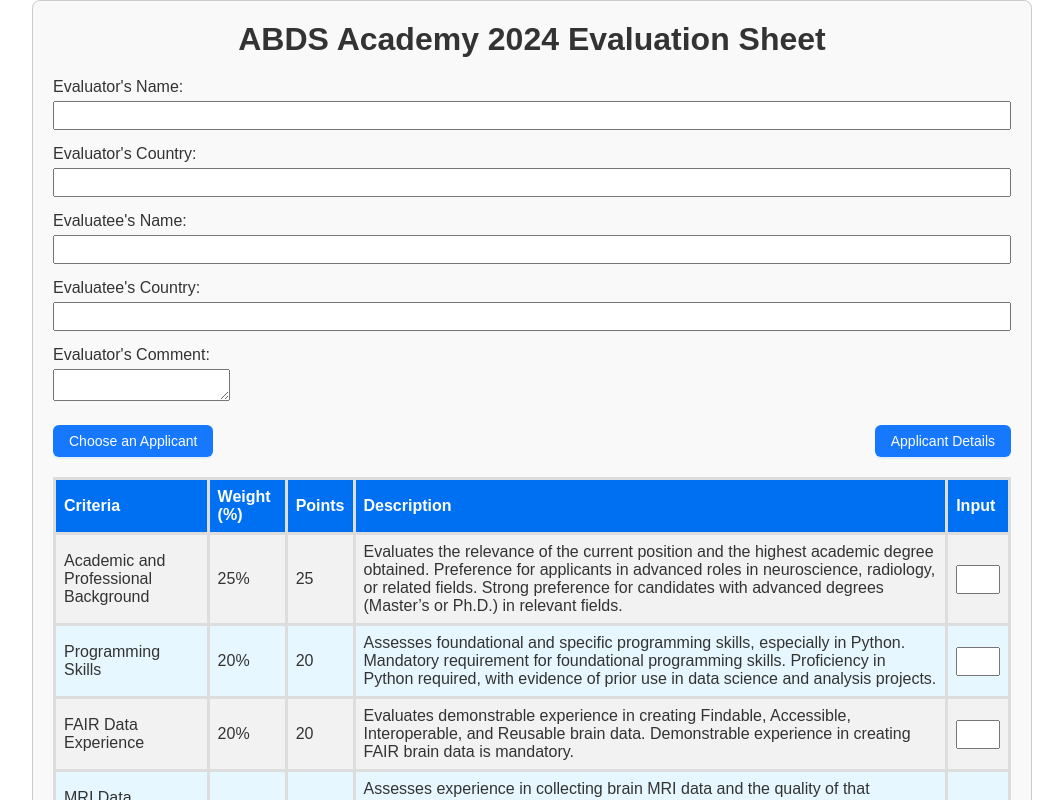
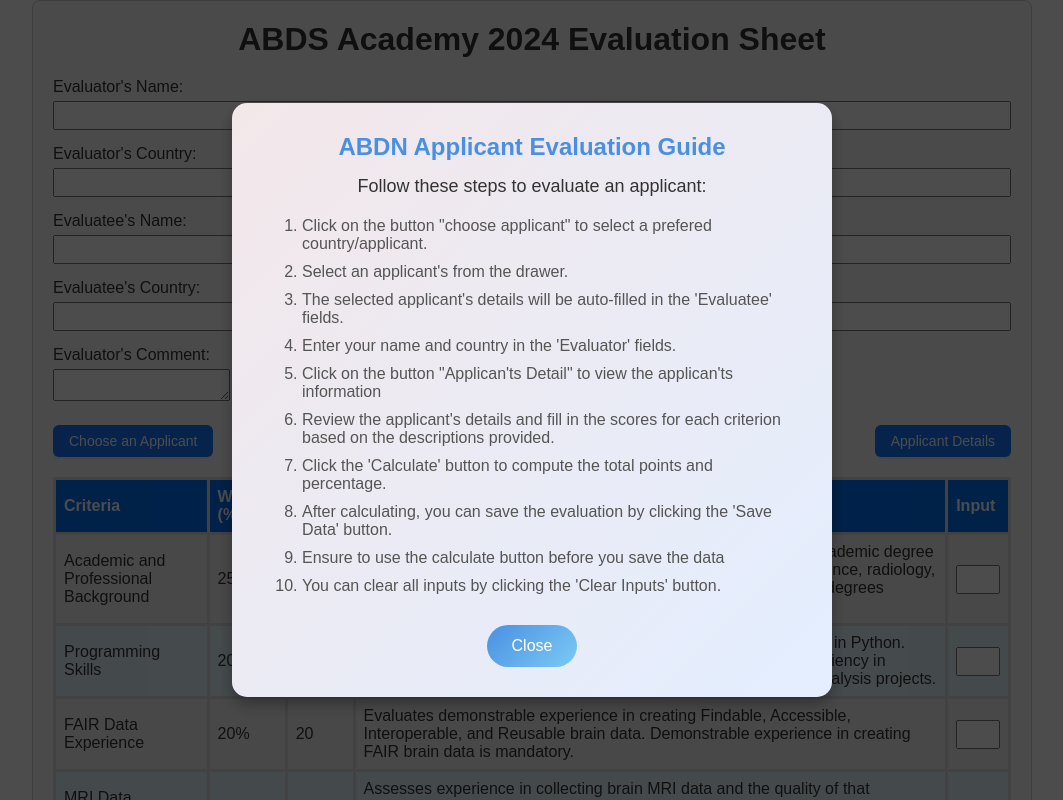
Before and after one commit to filimapatrick/ABDN_CALCULATOR, a Next.js app: page /Calculate in a window 1280 px wide. Shown: the top 800 px of the page, without its empty margins (108-1171 px from the left). Built offline with nearby package versions, Linux system fonts and the light colour scheme.

Commit message:
few updates

```diff
--- a/src/app/Calculate/page.js
+++ b/src/app/Calculate/page.js
@@ -1,15 +1,17 @@
 'use client'
 
-import React, { useState } from 'react';
+import React, { useState, useEffect } from 'react';
 import styles from '../styles/Calculator.module.css';
 import { db } from '../Services/auth'; // Adjust the path according to your project structure
 import { collection, addDoc, serverTimestamp } from "firebase/firestore";
 import { useDetailContext } from '../Steps/DetailContext';
 import SelectApplicant from '../Components/SelectApplicant';
 import ApplicantDetail from '../Components/ApplicantDetail';
+import UserGuide from '../Components/UserGuide';
 
 const Calculator = () => {
   const data = useDetailContext();
+  console.log(data.selectedApplicant)
 
   const criteria = [
     { name: "Academic and Professional Background", weight: 25, points: 25, description: "Evaluates the relevance of the current position and the highest academic degree obtained. Preference for applicants in advanced roles in neuroscience, radiology, or related fields. Strong preference for candidates with advanced degrees (Master’s or Ph.D.) in relevant fields." },
@@ -25,6 +27,18 @@ const Calculator = () => {
   const [evaluator, setEvaluator] = useState({ name: "", country: "", comment: "" });
   const [evaluatee, setEvaluatee] = useState({ name: "", country: "" });
   const [loading, setLoading] = useState(false);
+  const [canSave, setCanSave] = useState(false);
+  const [showGuide, setShowGuide] = useState(true); // State to control the guide popup
+
+
+  useEffect(() => {
+    if (data.selectedApplicant) {
+      setEvaluatee({
+        name: `${data.selectedApplicant["First Name"]} ${data.selectedApplicant["Last Name"]}`,
+        country: data.selectedApplicant["Country of residence"],
+      });
+    }
+  }, [data.selectedApplicant]);
 
   const handleInputChange = (e, criterion) => {
     const { value } = e.target;
@@ -61,9 +75,11 @@ const Calculator = () => {
     });
     const percentage = (totalPoints / totalWeight) * 100;
     setResults({ totalPoints, totalWeight, percentage });
+    setCanSave(true);
   };
 
   const saveData = async () => {
+    if (!canSave) return;
     setLoading(true);
     try {
       await addDoc(collection(db, 'applicants'), {
@@ -88,10 +104,12 @@ const Calculator = () => {
     setEvaluator({ comment: "" });
     setEvaluatee({ name: "", country: "" });
     setResults({ totalPoints: 0, totalWeight: 0, percentage: 0 });
+    setCanSave(false);
   };
 
   return (
     <div className={styles.container}>
+           {showGuide && <UserGuide onClose={() => setShowGuide(false)} />} {/* Show the guide if showGuide is true */}
       <h1 className={styles.header}> ABDS Academy 2024 Evaluation Sheet</h1>
 
       <div className={styles.personalInfo}>
@@ -191,7 +209,7 @@ const Calculator = () => {
       </table>
       <div style={{display:'flex', justifyContent:'space-between', textAlign:'left', width:'50%'}}>
         <button onClick={calculateResults} className={styles.button}>Calculate</button>
-        <button onClick={saveData} className={styles.button} disabled={loading}>
+        <button onClick={saveData} className={styles.button} disabled={!canSave || loading}>
           {loading ? 'Saving...' : 'Save Data'}
         </button>
         <button onClick={clearInputs} className={styles.button}>Clear Inputs</button>
--- a/src/app/Components/SelectApplicant.js
+++ b/src/app/Components/SelectApplicant.js
@@ -3,13 +3,16 @@
 import React, { useState, useEffect } from 'react';
 import { Button, Drawer, Space, List } from 'antd';
 import { useDetailContext } from '../Steps/DetailContext'; // Adjust the path as per your project structure
-import styles from '../styles/Calculator.module.css'
+import styles from '../styles/Calculator.module.css';
+
 const App = ({ label }) => {
   const { data, setSelectedApplicant } = useDetailContext(); // Access setSelectedApplicant
   const [open, setOpen] = useState(false); // Initialize open as false initially
   const [size, setSize] = useState('default');
   const [isClient, setIsClient] = useState(false); // Track if on client
   const [selectedCountry, setSelectedCountry] = useState(null); // State to track selected country
+  const [focusedCountry, setFocusedCountry] = useState(null); // State to track focused country
+  const [focusedApplicant, setFocusedApplicant] = useState(null); // State to track focused applicant
 
   useEffect(() => {
     setIsClient(true); // Set isClient to true on client-side mount
@@ -25,10 +28,12 @@ const App = ({ label }) => {
 
   const handleCountryClick = (country) => {
     setSelectedCountry(country);
+    setFocusedCountry(country);
   };
 
   const handleApplicantClick = (applicant) => {
     setSelectedApplicant(applicant);
+    setFocusedApplicant(applicant);
     setOpen(false); // Close the drawer when an applicant is clicked
   };
 
@@ -53,7 +58,7 @@ const App = ({ label }) => {
       {open && (
         <Drawer
           title={`${size} Drawer`}
-          placement="left" // Adjust placement as needed
+          placement="left"
           size={size}
           onClose={onClose}
           visible={open}
@@ -73,15 +78,25 @@ const App = ({ label }) => {
               bordered
               dataSource={Array.from(new Set(data.map(item => item['Country of residence'])))} // Get unique countries
               renderItem={country => (
-                <List.Item key={country} onClick={() => handleCountryClick(country)}>
+                <List.Item
+                  key={country}
+                  className={`${styles.country_item} ${focusedCountry === country ? styles.focused : ''}`}
+                  onClick={() => handleCountryClick(country)}
+                  tabIndex={0} // Make it focusable
+                >
                   {country}
                 </List.Item>
               )}
             />
             {/* Display filtered first name and last name based on selected country */}
             {filteredData.map((item, index) => (
-              <p key={index} onClick={() => handleApplicantClick(item)} className={styles.applicant_names}>
-                {item['First Name']} {item['Last Name']}
+              <p
+                key={index}
+                onClick={() => handleApplicantClick(item)}
+                className={`${styles.applicant_item} ${focusedApplicant === item ? styles.focused : ''}`}
+                tabIndex={0} // Make it focusable
+              >
+                {index + 1}. {item['First Name']} {item['Last Name']}
               </p>
             ))}
           </Space>
--- /dev/null
+++ b/src/app/Components/UserGuide.js
@@ -0,0 +1,29 @@
+// UserGuide.js
+import React from 'react';
+import styles from '../styles/UserGuide.module.css';
+
+const UserGuide = ({ onClose }) => {
+  return (
+    <div className={styles.overlay}>
+      <div className={styles.popup}>
+        <h2> ABDN Applicant Evaluation Guide</h2>
+        <p>Follow these steps to evaluate an applicant:</p>
+        <ol>
+        <li>Click on the button "choose applicant" to select a prefered country/applicant.</li>
+          <li>Select an applicant's from the drawer.</li>
+          <li>The selected applicant's details will be auto-filled in the 'Evaluatee' fields.</li>
+          <li>Enter your name and country in the 'Evaluator' fields.</li>
+          <li>Click on the button "Applican'ts Detail" to view the applican'ts information</li>
+          <li>Review the applicant's details and fill in the scores for each criterion based on the descriptions provided.</li>
+          <li>Click the 'Calculate' button to compute the total points and percentage.</li>
+          <li>After calculating, you can save the evaluation by clicking the 'Save Data' button.</li>
+          <li> Ensure to use the calculate button before you save the data</li>
+          <li>You can clear all inputs by clicking the 'Clear Inputs' button.</li>
+        </ol>
+        <button onClick={onClose} className={styles.button}>Close</button>
+      </div>
+    </div>
+  );
+};
+
+export default UserGuide;
--- a/src/app/styles/Calculator.module.css
+++ b/src/app/styles/Calculator.module.css
@@ -90,9 +90,32 @@
   font-weight: 700;
   }
 
-  /* font-size: 26px;
-  padding-top: 1rem;
-  padding-bottom: 1rem;
-  border-bottom: 1px solid gray;
-  color: blue;
-  font-weight: 700; */
+
+
+/* Calculator.module.css */
+
+.country_item {
+  padding: 10px;
+  cursor: pointer;
+}
+
+.country_item:hover {
+  background-color: #f0f0f0;
+}
+
+.country_item:focus, .country_item.focused {
+  background-color: #d3d3d3;
+}
+
+.applicant_item {
+  padding: 10px;
+  cursor: pointer;
+}
+
+.applicant_item:hover {
+  background-color: #e6f7ff;
+}
+
+.applicant_item:focus, .applicant_item.focused {
+  background-color: #bae7ff;
+}
--- /dev/null
+++ b/src/app/styles/UserGuide.module.css
@@ -0,0 +1,64 @@
+/* UserGuide.module.css */
+.overlay {
+    position: fixed;
+    top: 0;
+    left: 0;
+    width: 100%;
+    height: 100%;
+    background: rgba(0, 0, 0, 0.7);
+    display: flex;
+    justify-content: center;
+    align-items: center;
+    z-index: 1000;
+  }
+
+  .popup {
+    background: linear-gradient(135deg, #f3e7e9, #e3eeff);
+    padding: 30px;
+    border-radius: 15px;
+    width: 80%;
+    max-width: 600px;
+    box-shadow: 0 8px 16px rgba(0, 0, 0, 0.3);
+    text-align: center;
+    font-family: 'Arial', sans-serif;
+  }
+
+  .popup h2 {
+    color: #4A90E2;
+    font-size: 24px;
+    margin-bottom: 15px;
+  }
+
+  .popup p {
+    font-size: 18px;
+    color: #333;
+    margin-bottom: 20px;
+  }
+
+  .popup ol {
+    text-align: left;
+    margin: 0 auto;
+    padding-left: 20px;
+    max-width: 500px;
+    color: #555;
+  }
+
+  .popup ol li {
+    margin-bottom: 10px;
+  }
+
+  .button {
+    background: linear-gradient(135deg, #4A90E2, #7BCAF5);
+    color: white;
+    border: none;
+    padding: 12px 25px;
+    border-radius: 25px;
+    font-size: 16px;
+    cursor: pointer;
+    transition: background 0.3s;
+    margin-top: 20px;
+  }
+
+  .button:hover {
+    background: linear-gradient(135deg, #357ABD, #629FD4);
+  }
```
